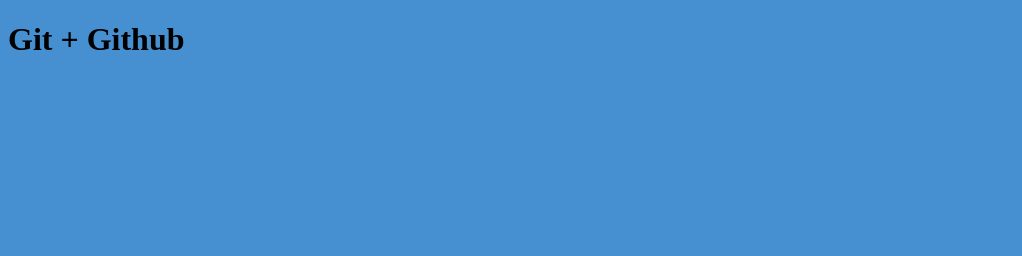
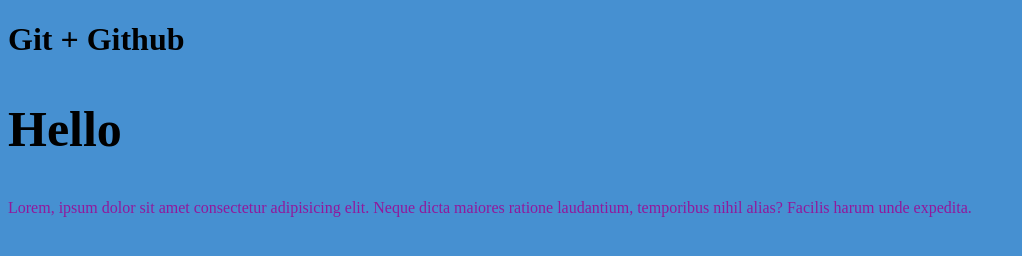
Before and after one commit to ypongit/itd-frontend, a plain HTML site: page index.html in a window 1280 px wide. Shown: the whole page, without its empty margins (0-1022 px from the left). Drawn offline with Linux system fonts and the light colour scheme.

Commit message:
Первые изменения

```diff
--- a/css/main.css
+++ b/css/main.css
@@ -1,3 +1,9 @@
 body {
     background-color: rgb(70, 144, 209);
 }
+p {
+    color: rgb(145, 25, 156);
+}
+h2 {
+    font-size: 50px;
+}
--- a/index.html
+++ b/index.html
@@ -9,5 +9,7 @@
 </head>
 <body>
     <h1>Git + Github</h1>
+    <h2>Hello</h2>
+    <p>Lorem, ipsum dolor sit amet consectetur adipisicing elit. Neque dicta maiores ratione laudantium, temporibus nihil alias? Facilis harum unde expedita.</p>
 </body>
 </html>
```
